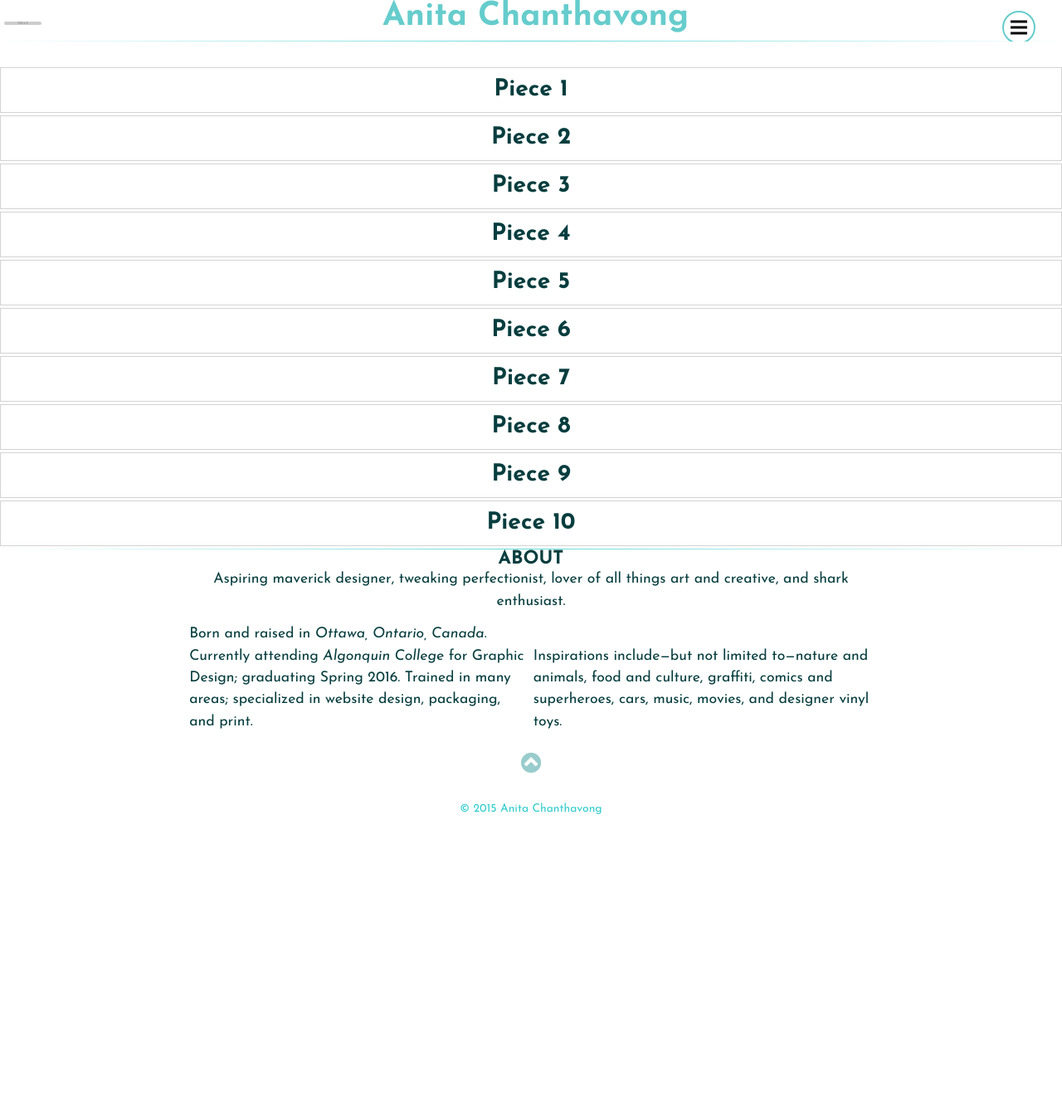
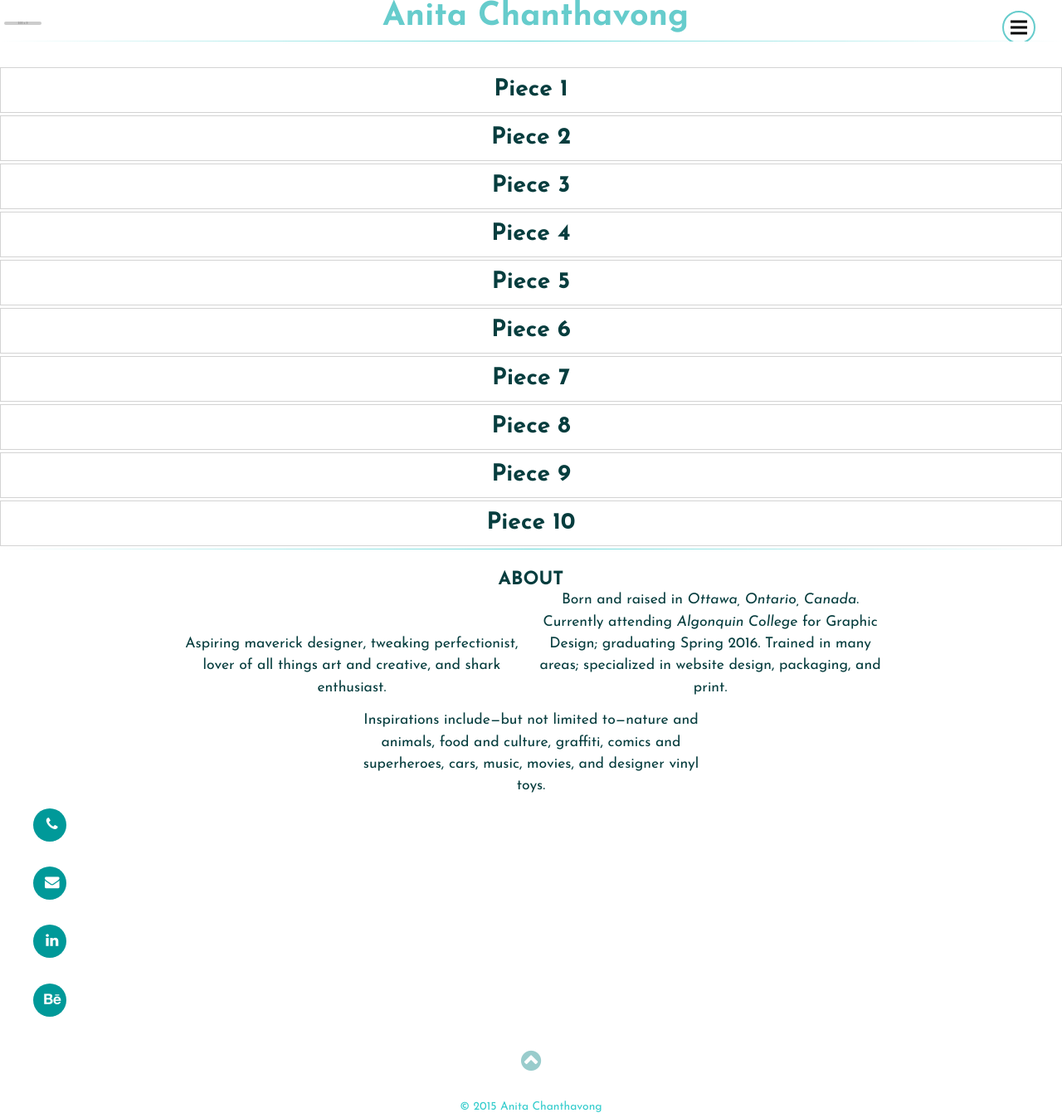
Before and after one commit to chan0345/portfolio, a Jekyll site: the page built from index.html, in a window 1280 px wide and 1347 px high. Shown: the whole window at 83% size. Built offline with Jekyll 4.4.1, drawn with Linux system fonts in a browser that asks for light colours; nearby versions of some CDN libraries.

Commit message:
remove footer gutter, indents to spaces

```diff
--- a/_layouts/default.html
+++ b/_layouts/default.html
@@ -44,12 +44,6 @@
         <li><a href="#work" class="links" rel="work">Work</a></li>
         <li><a href="#about" class="links" rel="about">About</a></li>
       </ul>
-			<ul class="social push-0">
-				<li><a class="island-1-2 ease-all" title="Call me!" href="tel:+16136008992" rel="Cell Number"><i class="fa fa-phone"></i><span class="hide-text">Tel</span></a></li>
-				<li><a class="island-1-2 ease-all" title="Email me!" href="mailto:ac@anitachanthavong.ca?Subject=Hello" target="_top" rel="Email"><i class="fa fa-envelope"></i><span class="hide-text">ac@anitachanthavong.ca</span></a> </li>
-				<li><a class="island-1-2 ease-all" title="LinkedIn" href="https://ca.linkedin.com/pub/anita-chanthavong/64/502/916" aria-label="LinkedIn Profile" rel="LinkedIn"><i class="fa fa-linkedin"></i><span class="hide-text">LinkedIn</span></a></li>
-				<li><a class="island-1-2 ease-all" title="Behance" href="https://www.behance.net/" aria-label="Behance Profile" rel="Behance"><i class="fa fa-behance"></i><span class="hide-text">Behance</span></a></li>
-			</ul>
     </nav>
   </div>
   <hr class="hr-style">
@@ -61,14 +55,22 @@
   {{content}}
 </main>
 
-<hr class="hr-style">
+<hr class="hr-style hr-footer">
 
 <footer class="grid">
-	<div id="about" class="unit gutter center unit-xs-1 unit-s-1">
+  <div id="about" class="unit center unit-xs-1 unit-s-1">
     <h3 class="push-0 uppercase unit-m-1">About</h3>
-		<p class="push-half unit-m-1-2 unit-l-2-3">Aspiring maverick designer, tweaking perfectionist, lover of all things art and creative, and shark enthusiast.</p>
-		<p class="secondary push-half unit-m-1-2 unit-l-1-3">Born and raised in <em>Ottawa, Ontario, Canada</em>. Currently attending <em>Algonquin College</em> for <class=>Graphic Design</strong>; graduating Spring 2016. Trained in many areas; specialized in website design, packaging, and print.</p>
-		<p class="secondary push-half unit-m-1-2 unit-l-1-3">Inspirations include&mdash;but not limited to&mdash;nature and animals, food and culture, graffiti, comics and superheroes, cars, music, movies, and designer vinyl toys.</p>
+    <p class="push-half unit-m-1-3 unit-l-1-3">Aspiring maverick designer, tweaking perfectionist, lover of all things art and creative, and shark enthusiast.</p>
+    <p class="push-half unit-m-1-3 unit-l-1-3">Born and raised in <em>Ottawa, Ontario, Canada</em>. Currently attending <em>Algonquin College</em> for <class=>Graphic Design</strong>; graduating Spring 2016. Trained in many areas; specialized in website design, packaging, and print.</p>
+    <p class="push-half unit-m-1-3 unit-l-1-3">Inspirations include&mdash;but not limited to&mdash;nature and animals, food and culture, graffiti, comics and superheroes, cars, music, movies, and designer vinyl toys.</p>
+  </div>
+  <div>
+    <ul class="social push-0 unit-m-1-3">
+      <li><a class="island-1-2 ease-all" title="Call me!" href="tel:+16136008992" rel="Cell Number"><i class="fa fa-phone"></i><span class="hide-text">Tel</span></a></li>
+      <li><a class="island-1-2 ease-all" title="Email me!" href="mailto:ac@anitachanthavong.ca?Subject=Hello" target="_top" rel="Email"><i class="fa fa-envelope"></i><span class="hide-text">ac@anitachanthavong.ca</span></a></li>
+      <li><a class="island-1-2 ease-all" title="LinkedIn" href="https://ca.linkedin.com/pub/anita-chanthavong/64/502/916" aria-label="LinkedIn Profile" rel="LinkedIn"><i class="fa fa-linkedin"></i><span class="hide-text">LinkedIn</span></a></li>
+      <li><a class="island-1-2 ease-all" title="Behance" href="https://www.behance.net/" aria-label="Behance Profile" rel="Behance"><i class="fa fa-behance"></i><span class="hide-text">Behance</span></a></li>
+    </ul>
   </div>
   <div class="unit unit-xs-1 peta center push-half">
     <a class="ease-all" title="Top!" href="#body"><i class="fa fa-chevron-circle-up"></i></a>
--- a/css/main.css
+++ b/css/main.css
@@ -337,7 +337,7 @@ span {
 }
 
 .hr-footer {
-  margin-bottom: 1em;
+  margin-bottom: 25px;
 }
 
 /*
```
Lines whose indentation alone changed are shown as unchanged.
